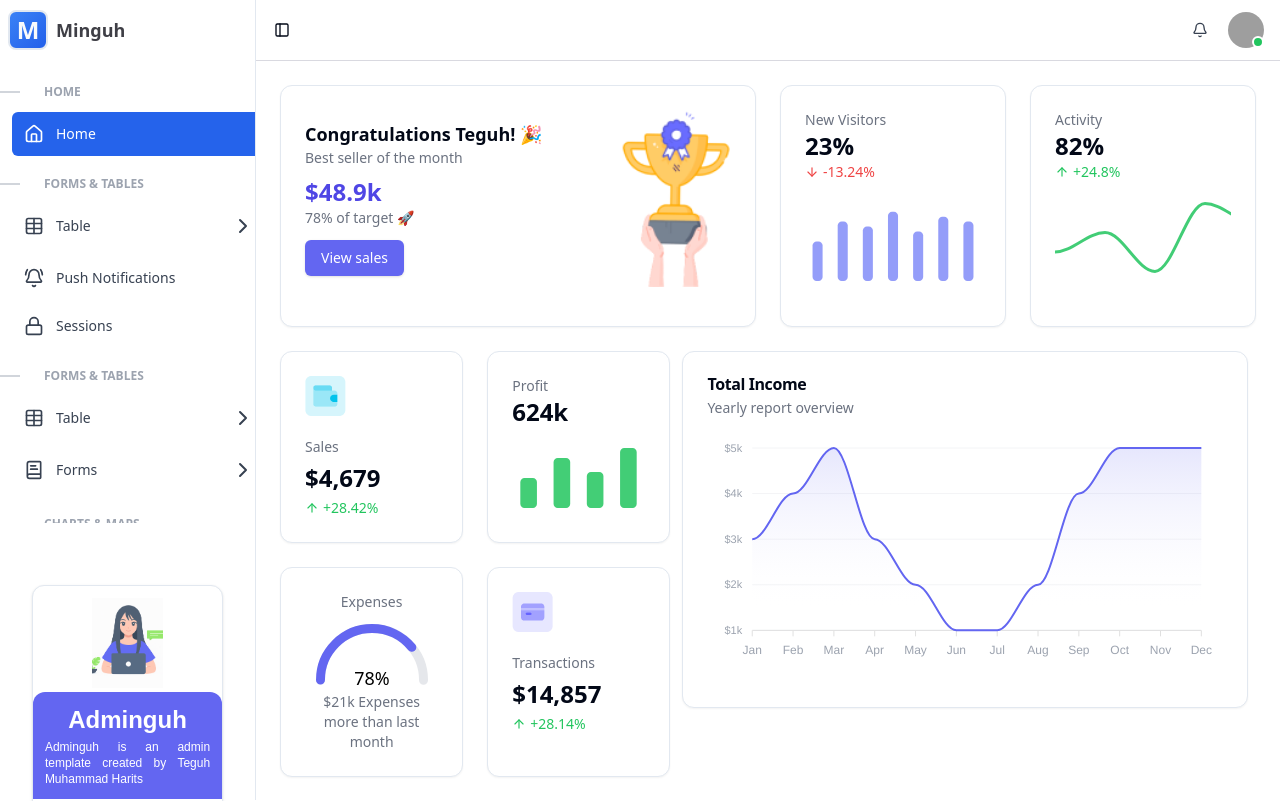
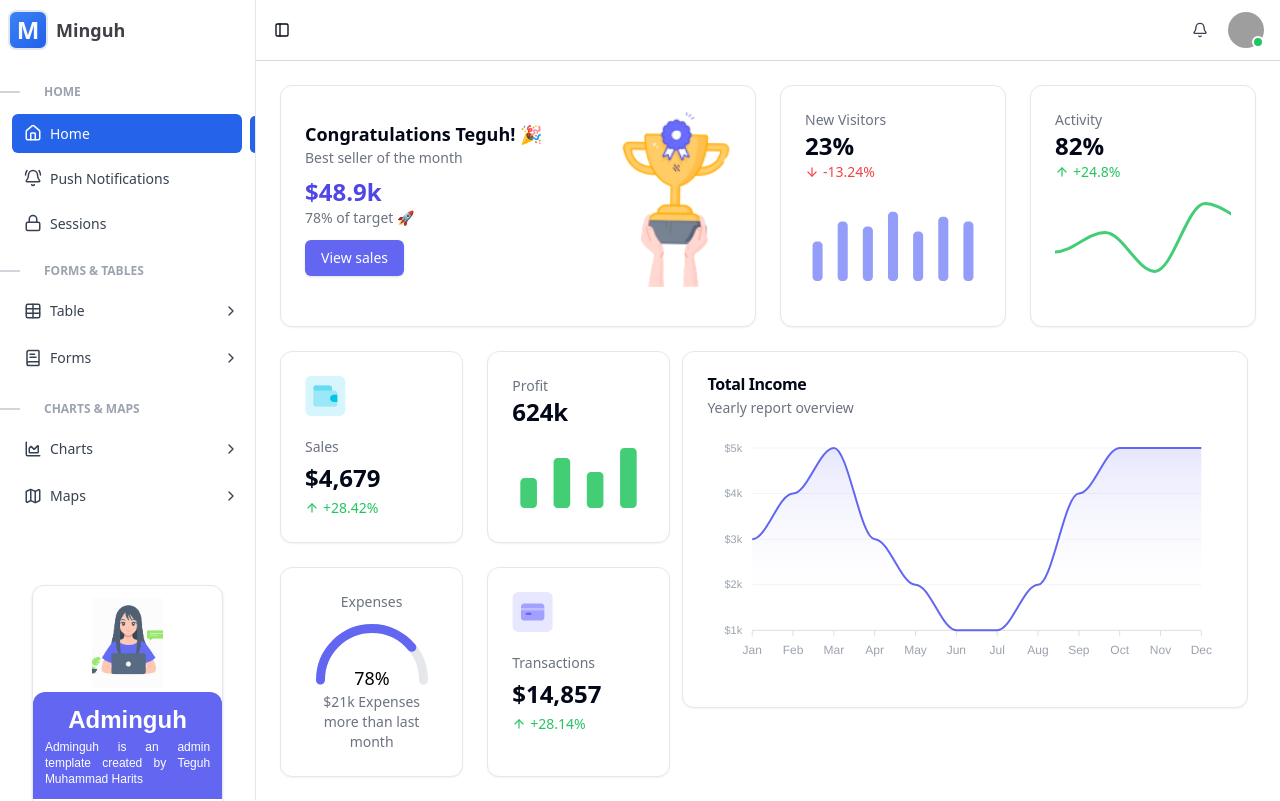
Before and after one commit to aiguh97/react-vite-shadcn-template, a React (Vite) app: page / in a window 1280 px wide. Built offline with nearby package versions, Linux system fonts and the light colour scheme; grey boxes are pictures that could not be loaded; a web font is replaced by a local one.

Commit message:
fixing sidebar right

```diff
--- a/src/components/Asidebar.jsx
+++ b/src/components/Asidebar.jsx
@@ -48,13 +48,9 @@ const IconSubmenu = ({ isSubActive }) => {
 const Asidebar = () => {
   const location = useLocation();
   const { open } = useSidebar();
-const [openMenu, setOpenMenu] = useState(null);
-
-
-
+  const [openMenus, setOpenMenus] = useState({});
 
   const items = [
-
     {
       name: "Home",
       menu: [
@@ -63,31 +59,6 @@ const [openMenu, setOpenMenu] = useState(null);
           url: "/",
           icon: Home,
         },
-      ],
-      submenu:[]
-    },
-     {
-      name: "FORMS & TABLES",
-      menu: [
-        {
-          title: "Table",
-          url: "/tables",
-          icon: Table,
-          submenu: [
-            {
-              title: "Table Standard",
-              url: "/tables/standard",
-              icon: IconSubmenu,
-            },
-            { title: "Table Shadcn", url: "/tables/shadcn", icon: IconSubmenu },
-            {
-              title: "Table Shadcn D&D",
-              url: "/tables/shadcn/drag-n-drop",
-              icon: IconSubmenu,
-            },
-          ],
-        },
-
       ],
     },
     {
@@ -161,6 +132,7 @@ const [openMenu, setOpenMenu] = useState(null);
               icon: IconSubmenu,
             },
             { title: "Chart JS", url: "/charts/chartjs", icon: IconSubmenu },
+
           ],
         },
         {
@@ -198,13 +170,13 @@ const [openMenu, setOpenMenu] = useState(null);
   useEffect(() => {
     items.forEach((item) => {
       if (item.submenu?.some((sub) => sub.url === location.pathname)) {
-        setOpenMenu((prev) => ({ ...prev, [item.title]: true }));
+        setOpenMenus((prev) => ({ ...prev, [item.title]: true }));
       }
     });
   }, [location.pathname]);
 
   const toggleMenu = (title) => {
-    setOpenMenu((prev) => {
+    setOpenMenus((prev) => {
       // Kalau menu yang diklik sudah terbuka, tutup semuanya
       if (prev[title]) {
         return {};
@@ -244,69 +216,95 @@ const [openMenu, setOpenMenu] = useState(null);
                   {group.menu.map((item) => {
                     const isActive =
                       location.pathname === item.url ||
-    item.submenu?.some((sub) => sub.url === location.pathname);
+                      item.submenu?.some(
+                        (sub) => sub.url === location.pathname
+                      );
 
-  const isOpen = openMenu === item.title;
+                    const isOpen = openMenus[item.title] || false;
 
                     return (
                       <SidebarMenuItem key={item.title}>
                         <SidebarMenuButton asChild>
                           {item.submenu ? (
                             <button
-            onClick={() => open && toggleMenu(item.title)}
-            className={`flex items-center ${
-              open ? "gap-2 px-3" : "justify-center"
-            } py-3 w-full rounded-md ml-3 transition-colors ${
+                              onClick={() => toggleMenu(item.title)}
+                              className={`flex items-center gap-2 px-3 py-3 w-full rounded-md transition-colors max-w-[90%] ml-3 ${
                                 isActive
-                ? "bg-primary text-white"
-                : "text-gray-700"
+                                  ? "bg-primary text-white font-medium hover:!bg-primary hover:!text-white"
+                                  : "text-gray-700 hover:bg-transparent"
                               }`}
+                              style={{ height: 39 }}
                             >
+                              <div className="flex flex-row gap-2 items-center">
                                 <item.icon size={18} />
-
+                                <span>{item.title}</span>
                                 {open && (
-              <>
-                <span>{item.title}</span>
-                <div className="ml-auto">
-                  {isOpen ? <ChevronDown /> : <ChevronRight />}
+                                  <div className="absolute right-4">
+                                    {isOpen ? (
+                                      <ChevronDown size={16} />
+                                    ) : (
+                                      <ChevronRight size={16} />
+                                    )}
                                   </div>
-              </>
                                 )}
+                              </div>
+                              <div
+                                className={`${
+                                  isActive && open ? "bg-primary" : ""
+                                } absolute w-[5px] right-0 top-0 rounded-tl-md rounded-bl-md`}
+                                style={{ height: "38px" }}
+                              />
                             </button>
                           ) : (
                             <Link
                               to={item.url}
-            className={`flex items-center gap-2 px-3 py-2 ml-3 rounded-md ${
+                              className={`mt-0.5 flex items-center gap-2 px-3 py-2 w-full rounded-md transition-colors max-w-[90%] ml-3 ${
                                 isActive
-                ? "bg-primary text-white"
-                : "text-gray-700"
+                                  ? "bg-primary text-white font-medium hover:!bg-primary hover:!text-white"
+                                  : "text-gray-700 hover:bg-transparent"
                               }`}
+                              style={{ height: 39 }}
                             >
+                              <div className="flex flex-row gap-2">
                                 <item.icon size={18} />
                                 {open && <span>{item.title}</span>}
+                              </div>
+                              {open && (
+                                <div
+                                  className={`${
+                                    isActive ? "bg-primary" : ""
+                                  } absolute w-[5px] h-[90%] right-0 top-1 rounded-tl-md rounded-bl-md`}
+                                />
+                              )}
                             </Link>
                           )}
                         </SidebarMenuButton>
 
-      {/* SUBMENU */}
+                        {/* Submenu */}
                         {item.submenu && open && (
                           <div
-          className={`ml-6 mt-1 transition-all overflow-hidden ${
-            isOpen ? "max-h-40 opacity-100" : "max-h-0 opacity-0"
+                            className={`ml-[9px] mt-1 space-y-1 overflow-hidden transition-all duration-300 ease-in-out ${
+                              isOpen
+                                ? "max-h-40 opacity-100"
+                                : "max-h-0 opacity-0"
                             }`}
                           >
                             {item.submenu.map((sub) => {
                               const isSubActive = location.pathname === sub.url;
                               return (
-              <Link key={sub.title} to={sub.url}>
+                                <Link
+                                  key={sub.title}
+                                  to={sub.url}
+                                  className="block text-sm px-5"
+                                >
                                   <div
-                  className={`flex items-center gap-2 px-3 py-2 rounded-md ${
+                                    className={`flex items-center gap-2 py-2 px-3 rounded-md transition-colors ${
                                       isSubActive
-                      ? "bg-blue-100 text-blue-600"
+                                        ? "bg-blue-100 text-blue-600 font-medium"
                                         : "text-gray-600"
                                     }`}
                                   >
-                  <IconSubmenu isSubActive={isSubActive} />
+                                    <sub.icon isSubActive={isSubActive} />
                                     {sub.title}
                                   </div>
                                 </Link>
@@ -317,7 +315,6 @@ const [openMenu, setOpenMenu] = useState(null);
                       </SidebarMenuItem>
                     );
                   })}
-
                 </React.Fragment>
               ))}
             </SidebarMenu>
@@ -326,7 +323,7 @@ const [openMenu, setOpenMenu] = useState(null);
       </SidebarContent>
 
       {open && <MinguhCard />}
-      {/* <SidebarRail /> */}
+      <SidebarRail />
     </Sidebar>
   );
 };
--- a/src/components/ui/sidebar.jsx
+++ b/src/components/ui/sidebar.jsx
@@ -178,8 +178,9 @@ const Sidebar = React.forwardRef(
             data-sidebar="sidebar"
             data-mobile="true"
             className="w-[--sidebar-width] bg-white p-0 text-sidebar-foreground [&>button]:hidden"
+                //  className="w-[--sidebar-width] bg-white p-0 text-sidebar-foreground"
             style={{
-              "--sidebar-width": SIDEBAR_WIDTH_MOBILE,
+              "--sidebar-width": SIDEBAR_WIDTH,
             }}
             side={side}
           >
```
Also changed, not shown: 1 other file (tests, documents, lock files or other folders). Lines whose indentation alone changed are shown as unchanged.
